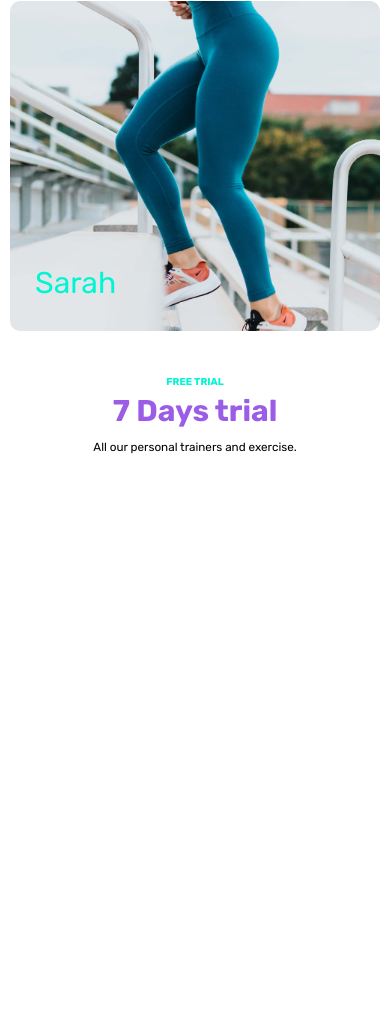
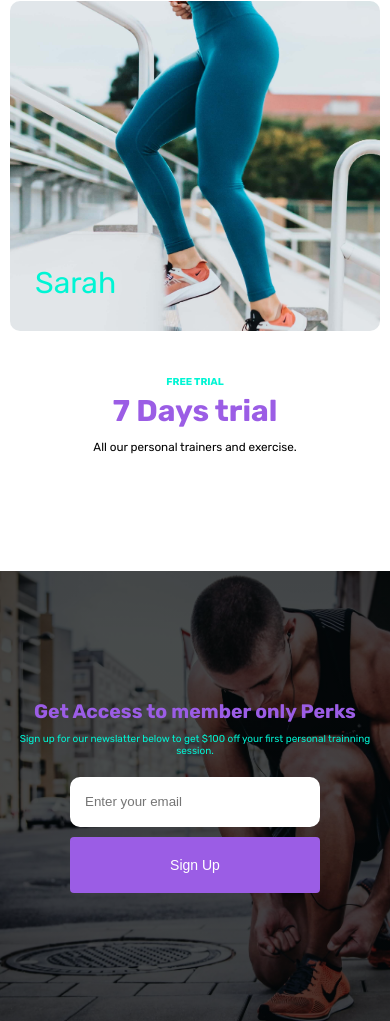
Before and after one commit to Christiano0407/Website-Responsive_Animation, a website: page src/html/index.html in a window 390 px wide. Shown: the part 4272-5293 px from the top of the page. Before the commit the page ends 4843 px from the top, so only its background shows below. Drawn offline with Linux system fonts and the light colour scheme; a web font is replaced by a local one.

Commit message:
website05

```diff
--- a/src/css/style.css
+++ b/src/css/style.css
@@ -349,3 +349,73 @@ line-height: 1;
                 }
         }
             /*   ====== EMAIL--SECTION =====*/
+            .email {
+                background:linear-gradient(100deg, rgba(0, 0, 0, 0.7), rgba(0, 0, 0, 0.7)),url(../assets/img/alexander-redl-d3bYmnZ0ank-unsplash.jpg);
+                object-fit: cover;
+                background-position: center;
+                background-repeat: no-repeat;
+                background-size: cover;
+                height: 450px;
+                width: 100%;
+                padding: 5rem calc((100vw - 1300px) / 2);
+                color: var(--Clr-White);
+                display: flex;
+                justify-content: center;
+                align-items: center;
+            }
+            .email__content {
+                display: flex;
+                align-items: center;
+                flex-direction: column;
+            }
+            .email__content h1 {
+                color: var(--clr-Two);
+                text-align: center;
+                margin-bottom: 1rem;
+                font-size: clamp(1rem, 5vw, 3rem);
+                padding: 0 1rem;
+            }
+            .email__content p {
+                text-align: center;
+                font-size: clamp(1rem, 2.5vw, 1.5rem);
+                padding: 0 1rem;
+                margin-bottom: 2rem;
+                color: var(--clr-complement1);
+            }
+            form {
+                z-index: 10;
+            }
+            .form__wrapp input{
+             padding: 1rem 1.5rem;
+             outline: none;
+             border: none;
+             width: 350px;
+             height: 50px;
+             margin-right: 1rem;
+             border-radius: 1rem;
+            }
+            @media screen and (max-width: 768px) {
+                .form__wrapp {
+                    display: flex;
+                    flex-direction: column;
+                    padding: 0 1rem;
+                }
+                .form__wrapp input {
+                    margin-bottom:1rem;
+                    width: 100%;
+                    margin-right: 0;
+                }
+                .form__wrapp .button {
+                    width: 100%;
+                    min-width: 350px;
+                }
+
+            }
+            @media screen and (max-width: 400px) {
+                .form__wrapp .button {
+                    width: 100%;
+                    min-width: 250px;
+                }
+            }
+
+                /*===== FOOTER SECTION =====*/
--- a/src/html/index.html
+++ b/src/html/index.html
@@ -152,9 +152,26 @@
                 <!--      EMAIL-SECTION -->
     <section class="email__section">
           <div class="email">
-
+              <div class="email__content">
+                  <h1> Get Access to member only Perks</h1>
+                  <p>Sign up for our newslatter below to get $100 off your
+                      first personal trainning session. </p>
+                 <form action="#">
+                     <div class="form__wrapp">
+                         <label for="email">
+                             <input type="email" placeholder="Enter your email" id="email">
+                         </label>
+                         <button class="button" type="submit">Sign Up</button>
+                     </div>
+                 </form>
+              </div>
           </div>
     </section>
+                              <!--  FOOTER -->
+    <footer>
+
+    </footer>
+
     <script src="../js/index.js" type="module"></script>
 </body>
 </html>
```
